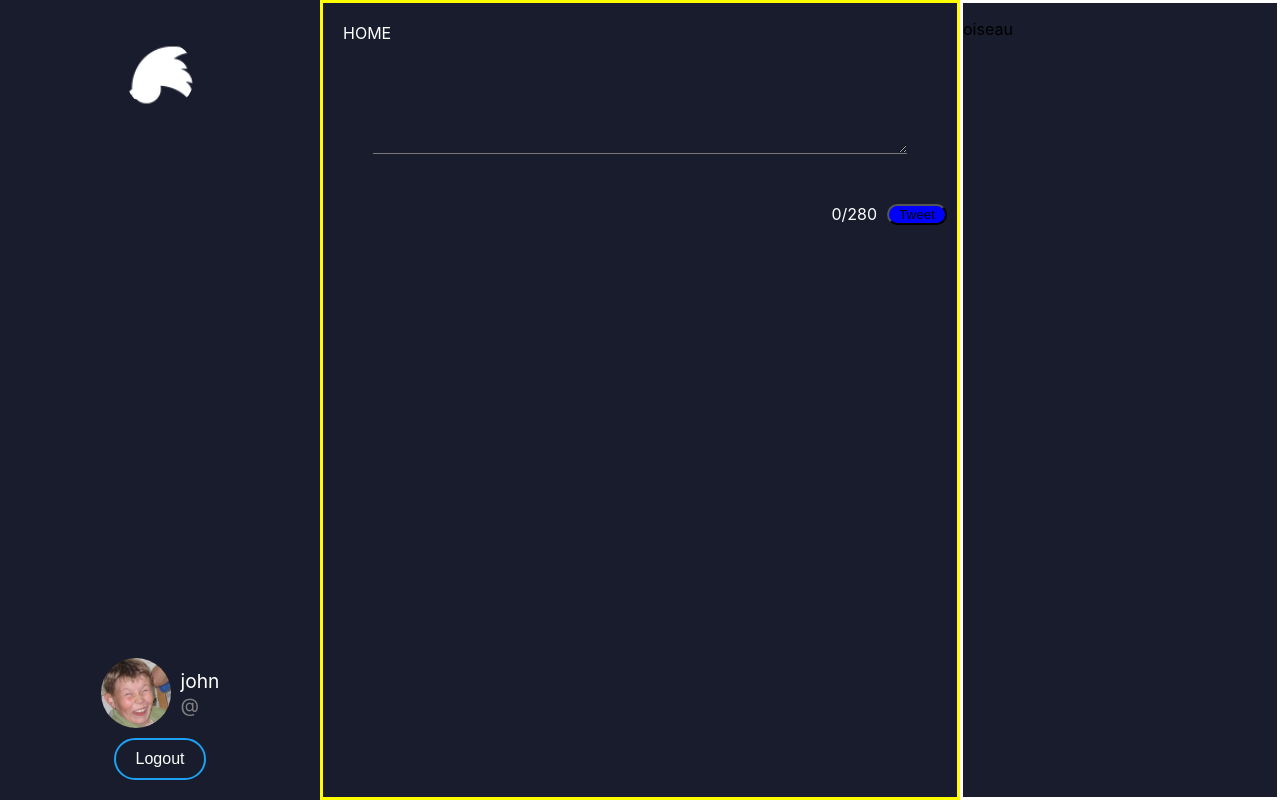
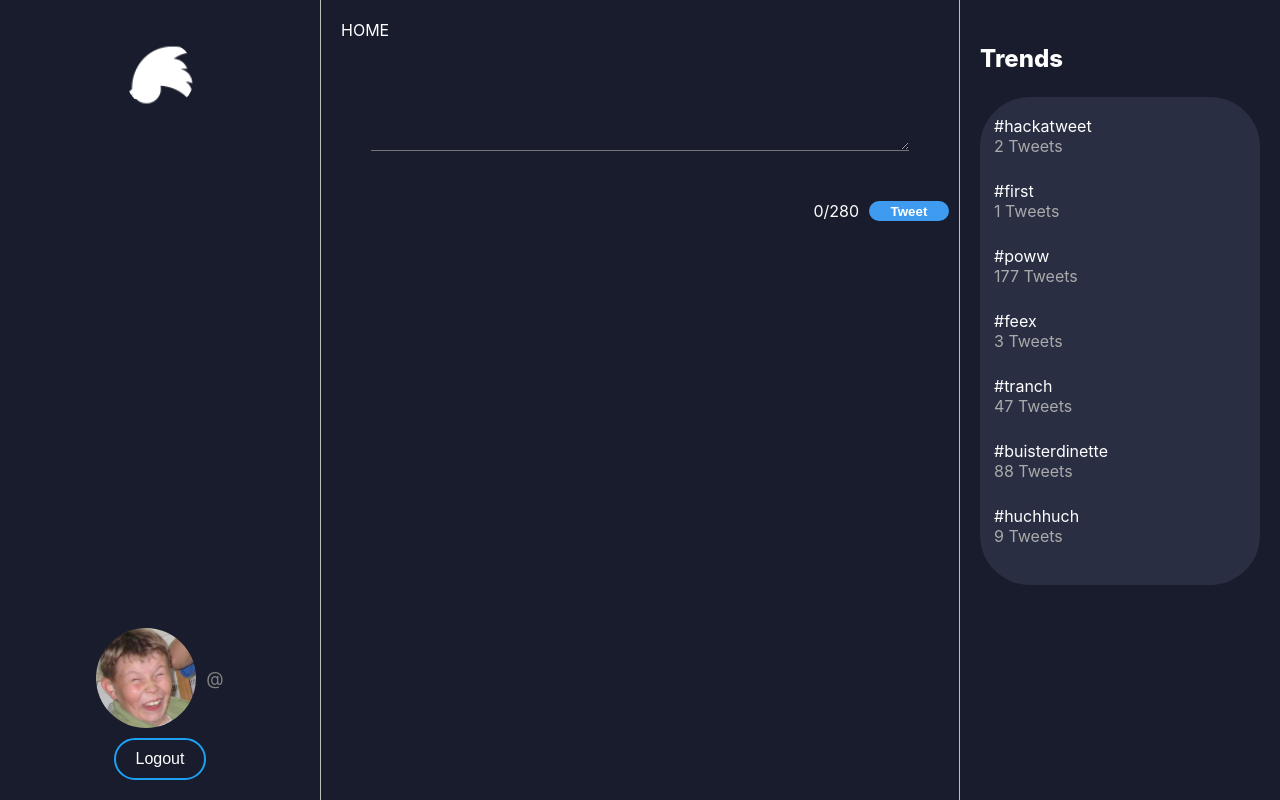
Before and after one commit to wassim-rb/hackatweet-front, a Next.js app: page /tweetpage in a window 1280 px wide. Built offline with nearby package versions, Linux system fonts and the light colour scheme.

Commit message:
right side wass

```diff
--- a/components/SignInModal.js
+++ b/components/SignInModal.js
@@ -23,8 +23,9 @@ const SignInModal = ({ isOpen, onClose }) => {
 			body: JSON.stringify({ username: signInUsername, password: signInPassword }),
 		}).then(response => response.json())
 			.then(data => {
+        console.log(data)
 				if (data.result) {
-					dispatch(login({ username: signInUsername, token: data.token }));
+					dispatch(login({ username: signInUsername, token: data.token, firstname: data.firstname }));
 					setSignInUsername('');
 					setSignInPassword('');
           location.assign('/tweetpage');
--- a/components/Tweets.js
+++ b/components/Tweets.js
@@ -12,6 +12,17 @@ function Tweet() {
 
   const token = useSelector((state) => state.user.value);
   const user = useSelector((state) => state.user.value);
+
+
+  const trends = [
+    { hashtag: '#hackatweet', tweets: 2 },
+    { hashtag: '#first', tweets: 1 },
+    { hashtag: '#poww', tweets: 177},
+    { hashtag: '#feex', tweets: 3 },
+    { hashtag: '#tranch', tweets: 47 },
+    { hashtag: '#buisterdinette', tweets: 88 },
+    { hashtag: '#huchhuch', tweets: 9 },
+    ];
 
   const handleLogout = () => {
     dispatch(logout());
@@ -45,7 +56,7 @@ function Tweet() {
           <div className={styles.userDetails}>
             <img src="profile.png" alt="John" className={styles.avatar} />
             <div>
-              <p className={styles.firstname}> john {user.firstname}</p>
+              <p className={styles.firstname}>{user.firstname}</p>
               <p className={styles.username}>@{user.username}</p>
             </div>
           </div>
@@ -77,9 +88,21 @@ function Tweet() {
           </div>
         </div>
       </div>
+
       <div className={styles.right}>
-        <p>oiseau</p>
+
+                <p className={styles.trends}>Trends</p>
+                <div className={styles.hashtags}>
+                {trends.map((trend, index) => (
+                    <p key={index} className={styles.trendItem}>
+                        {trend.hashtag} <br/><span className={styles.tweetCount}>{trend.tweets} Tweets</span>
+                        <div><br/> </div>
+                    </p>
+
+                ))}
+                </div>
       </div>
+
     </div>
   );
 }
--- a/styles/tweets.module.css
+++ b/styles/tweets.module.css
@@ -7,12 +7,8 @@
 
 .middle {
   width: 50vw;
-  border: solid yellow;
-}
-
-.right {
-  width: 25vw;
-  border: solid white;
+  border-left: solid 1px rgb(191, 191, 188);
+  border-right: solid 1px rgb(191, 191, 183);
 }
 
 .headerMiddle {
@@ -67,8 +63,8 @@
 }
 
 .avatar {
-  width: 70px;
-  height: 70px;
+  width: 100px;
+  height: 100px;
   border-radius: 50%;
   object-fit: cover;
 }
@@ -87,15 +83,17 @@
   gap: 10px;
 }
 
-.username,
+
 .firstname {
-  font-size: 20px;
+  font-size: x-large;
   margin: 0;
-  font-size: larger;
+  font-weight: bold;
 }
 
 .username {
   color: gray;
+  font-size: large;
+  margin: 0;
 }
 
 .logoutButton {
@@ -110,15 +108,52 @@
   border: 2px solid #1da1f2;
 }
 .boutonTweet {
-  background-color: blue;
+  background-color: #3e9bf0;
   border-radius: 20px;
-  width: 60px;
+  width: 80px;
   text-align: center;
   margin-left: 10px;
   margin-right: 10px;
+  border: none;
+  outline: none;
+  color: white;
+  font-weight: 800;
 }
 
 .counteretBouton {
   display: flex;
   justify-content: right;
 }
+
+
+
+
+/* CSS for right side */
+.right {
+  width: 25vw;
+  padding: 20px;
+}
+
+.trends {
+  color: white;
+  font-size: x-large;
+  font-weight: 800;
+  margin-bottom: 1em;
+}
+
+.trendItem {
+  color: white;
+  margin: 5px 0;
+}
+
+.tweetCount {
+  font-weight: normal;
+  color: #aaa;
+}
+
+.hashtags {
+  background-color:#292e43;
+  min-height: 200px;
+  border-radius: 50px;
+  padding: 5%;
+}
```
